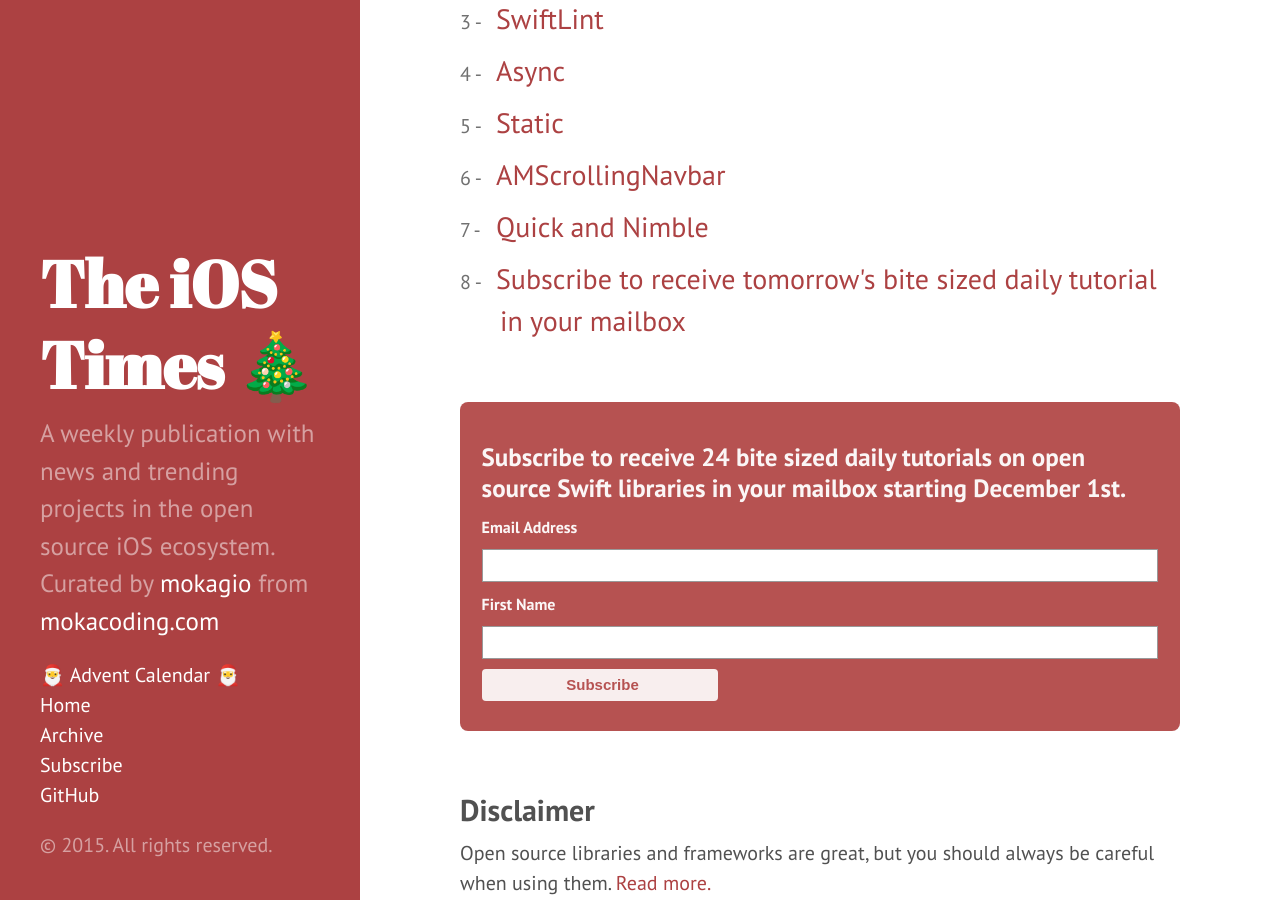
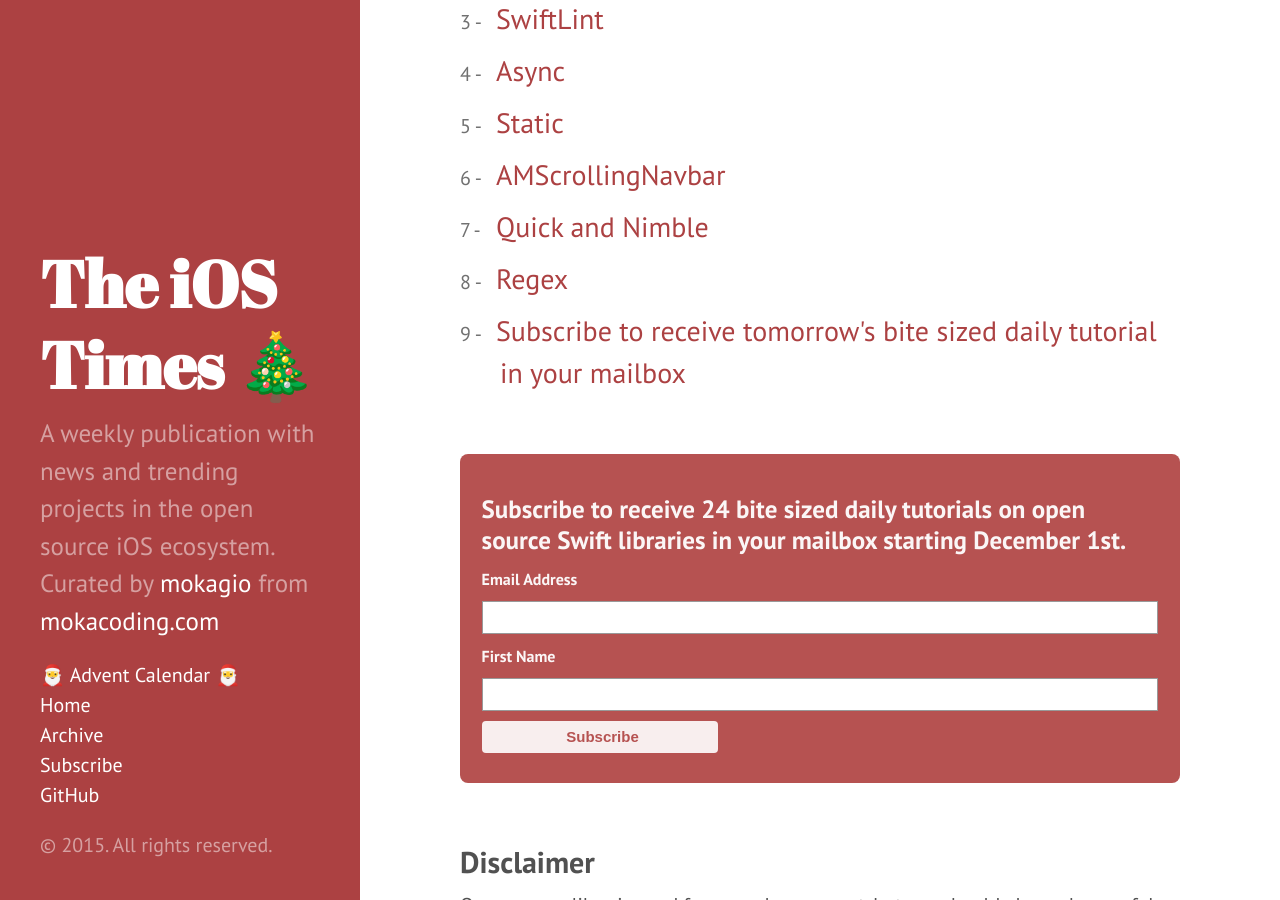
Before and after one commit to mokacoding/the-ios-times, a Jekyll site: the page built from advent-calendar.html, in a window 1280 px wide and 900 px high, scrolled down 394 px. Built offline with Jekyll 4.4.1, drawn with Linux system fonts in a browser that asks for light colours; comment, search, counter and statistics services are not loaded.

Commit message:
🎄 Advent Calendar - Day 8 - Regex

```diff
--- a/advent-calendar.html
+++ b/advent-calendar.html
@@ -17,6 +17,7 @@
   <li><a href="/advent-calendar/static.html">Static</a></li>
   <li><a href="/advent-calendar/amscrollingnavbar.html">AMScrollingNavbar</a></li>
   <li><a href="/advent-calendar/quick-nimble.html">Quick and Nimble</a></li>
+  <li><a href="/advent-calendar/regex.html">Regex</a></li>
   <li><a href="/advent-calendar-subscribe">Subscribe to receive tomorrow's bite sized daily tutorial in your mailbox</a></li>
 </ol>
 
```
